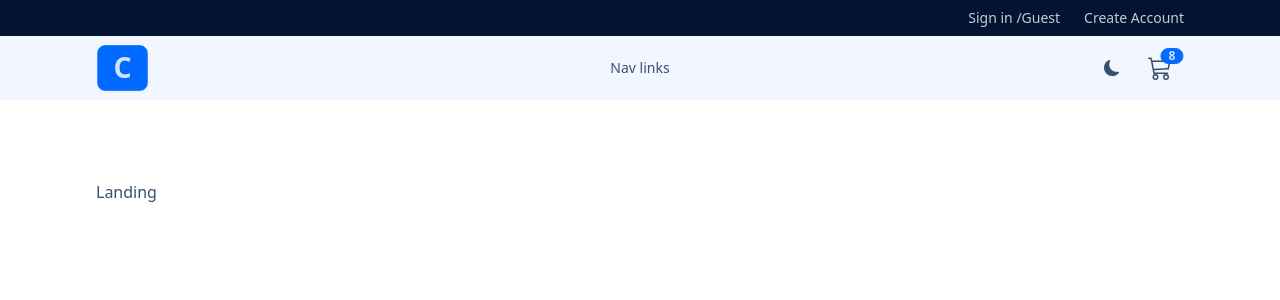
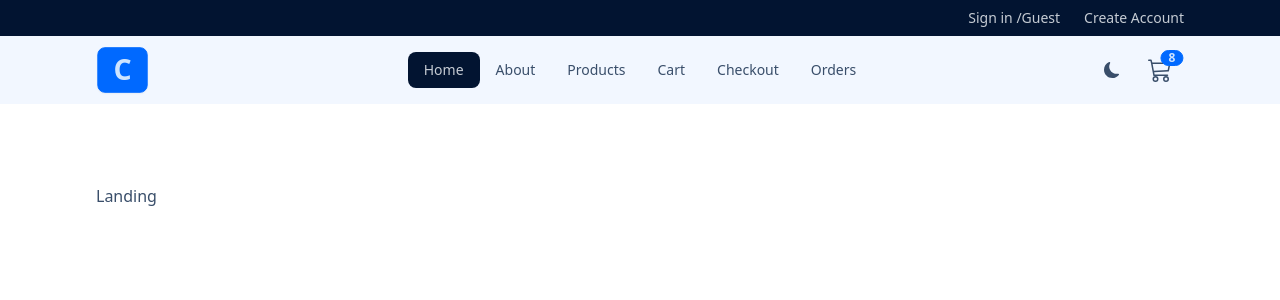
Before and after one commit to Sholola-Gbolahan/Comfy-store, a React (Vite) app: page / in a window 1280 px wide. Shown: the top 300 px of the page. Built offline with nearby package versions, Linux system fonts and the light colour scheme.

Commit message:
NavLinks setup down

```diff
--- a/index.html
+++ b/index.html
@@ -1,5 +1,4 @@
 <!DOCTYPE html>
-<!-- 1. Removing the applied theme setup -->
 <html lang="en">
   <head>
     <meta charset="UTF-8" />
--- /dev/null
+++ b/src/components/NavLinks.jsx
@@ -0,0 +1,30 @@
+import { NavLink } from "react-router-dom"
+
+//1. creating an array of links
+const links = [
+  { id: 1, url: "/", text: "home" },
+  { id: 2, url: "about", text: "about" },
+  { id: 3, url: "products", text: "products" },
+  { id: 4, url: "cart", text: "cart" },
+  { id: 5, url: "checkout", text: "checkout" },
+  { id: 6, url: "orders", text: "orders" },
+]
+
+const NavLinks = () => {
+  return (
+    <>
+      {/* 2. interating over the links */}
+      {links.map(({ id, url, text }) => {
+        return (
+          <li key={id}>
+            <NavLink className="capitalize" to={url}>
+              {text}
+            </NavLink>
+          </li>
+        )
+      })}
+    </>
+  )
+}
+
+export default NavLinks
--- a/src/components/Navbar.jsx
+++ b/src/components/Navbar.jsx
@@ -2,36 +2,27 @@ import { useEffect, useState } from "react"
 import { BsCart3, BsMoonFill, BsSunFill } from "react-icons/bs"
 import { FaBarsStaggered } from "react-icons/fa6"
 import { NavLink } from "react-router-dom"
+import NavLinks from "./Navlinks"
 
 const themes = {
   winter: "winter",
   dracula: "dracula",
 }
-// A function to get the theme from local storage
 const getThemeFromLocalStorage = () => {
-  // 4. Getting the theme value and setting up a defualt value if local storage is empty
   return localStorage.getItem("theme") || themes.winter
 }
 
 const Navbar = () => {
-  // 5. Getting the theme value from local storage
   const [theme, setTheme] = useState(getThemeFromLocalStorage())
   const handleTheme = () => {
     const { winter, dracula } = themes
     const newTheme = theme === winter ? dracula : winter
     setTheme(newTheme)
   }
-  // This condition is to add HTML element and store the value in local storage
-  useEffect(
-    () => {
-      //2. storing theme value into html element
-      document.documentElement.setAttribute("data-theme", theme)
-      //3. storing the the value into local storage
-      localStorage.setItem("theme", theme)
-    },
-    //1.Setting condition to run every time the theme value changes
-    [theme]
-  )
+  useEffect(() => {
+    document.documentElement.setAttribute("data-theme", theme)
+    localStorage.setItem("theme", theme)
+  }, [theme])
 
   return (
     <nav className="bg-base-200">
@@ -54,12 +45,16 @@ const Navbar = () => {
               tabIndex={0}
               className="menu menu-small dropdown-content mt-3 z-[1] p-2 shadow bg-base-200"
             >
-              Nav Links
+              {/* Adding Links to dropdown */}
+              <NavLinks />
             </ul>
           </div>
         </div>
         <div className="navbar-center hidden lg:flex">
-          <ul className="menu menu-horizontal"> Nav links</ul>
+          <ul className="menu menu-horizontal">
+            {/* Adding Links to menu */}
+            <NavLinks />{" "}
+          </ul>
         </div>
         <div className="navbar-end">
           {/* THEME SETUP */}
```
